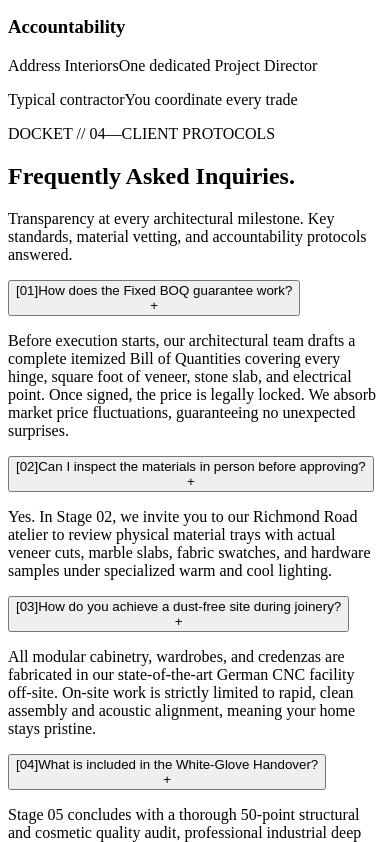
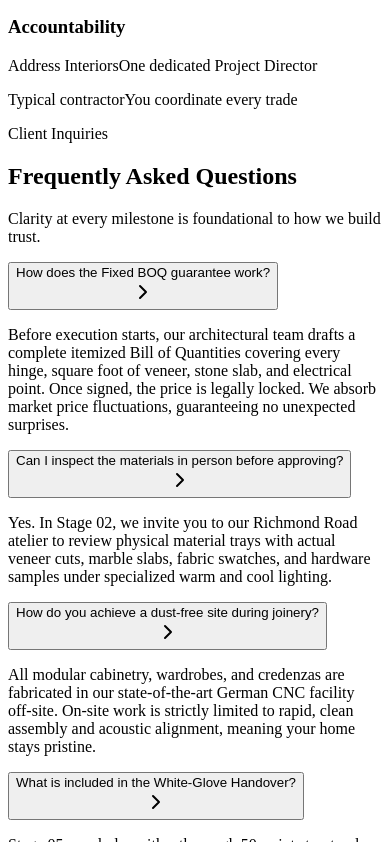
Before and after one commit to imharish05/Address_Interiors, a React (Vite) app: page /process in a window 390 px wide. Shown: the part 3702-4544 px from the top of the page. Built offline with nearby package versions, Linux system fonts and the light colour scheme; the HTML template or start-up script is replaced by a standard one.

Commit message:
Replace raw brutalist FAQ with elegant luxury accordion cards design

```diff
--- a/src/pages/ProcessPage.jsx
+++ b/src/pages/ProcessPage.jsx
@@ -275,87 +275,70 @@ export default function ProcessPage() {
         </div>
       </section>
 
-      {/* 4. FAQ - Swiss Industrial & Minimalist Architectural Telemetry */}
-      <section className={`${SECTION} bg-[#FAF9F6] border-y border-primary/15 relative overflow-hidden`}>
-        <div className={CONTAINER}>
-          {/* Section Header with Swiss Architectural Telemetry */}
-          <div className="flex flex-col md:flex-row md:items-end justify-between gap-6 pb-8 sm:pb-12 border-b border-primary/20 mb-8 sm:mb-12">
-            <div>
-              <div className="flex items-center gap-2 mb-3">
-                <span className="font-mono text-xs uppercase tracking-widest text-primary/70 font-semibold">
-                  DOCKET // 04
+      {/* 4. FAQ - Clean Luxury Minimalist Accordion */}
+      <section className="px-6 sm:px-8 lg:px-12 py-16 sm:py-20 lg:py-24 bg-primary/[0.02] border-y border-primary/10">
+        <div className="max-w-4xl mx-auto">
+          <AnimatedSection delay={0.1} className="text-center max-w-3xl mx-auto mb-12 sm:mb-16">
+            <span className="inline-flex items-center px-4 py-1.5 rounded-full text-xs font-medium bg-primary/10 text-primary border border-primary/20 mb-4">
+              Client Inquiries
             </span>
-                <span className="text-primary/30">—</span>
-                <span className="font-mono text-xs uppercase tracking-widest text-primary/70 font-semibold">
-                  CLIENT PROTOCOLS
-                </span>
-              </div>
-              <h2 className="text-3xl sm:text-4xl lg:text-5xl font-light text-primary tracking-tight leading-[1.12]">
-                Frequently Asked <span className="font-normal italic">Inquiries.</span>
+            <h2 className="text-3xl sm:text-4xl lg:text-5xl font-light text-primary tracking-tight leading-[1.15] mb-4">
+              Frequently Asked Questions
             </h2>
-            </div>
-            <p className="text-sm sm:text-base text-[#1A1A1A]/75 font-normal max-w-md leading-relaxed">
-              Transparency at every architectural milestone. Key standards, material vetting, and accountability protocols answered.
+            <p className="text-base text-[#1A1A1A]/80 leading-relaxed font-normal">
+              Clarity at every milestone is foundational to how we build trust.
             </p>
-          </div>
+          </AnimatedSection>
 
-          {/* Clean Industrial Minimalist Accordion */}
-          <div className="max-w-4xl mx-auto divide-y divide-primary/15 border-y border-primary/15">
+          <AnimatedSection delay={0.2}>
+            <div className="space-y-4">
               {FAQS.map((faq, idx) => {
                 const isOpen = openFaq === idx;
-              const indexFormatted = String(idx + 1).padStart(2, "0");
-
                 return (
                   <div
                     key={faq.question}
-                  className={`transition-colors duration-300 ${
-                    isOpen ? "bg-primary/[0.025]" : "hover:bg-primary/[0.01]"
+                    className={`rounded-2xl border transition-all duration-300 overflow-hidden ${
+                      isOpen
+                        ? "bg-white border-primary/35 shadow-md shadow-primary/[0.04]"
+                        : "bg-white/80 hover:bg-white border-primary/15 hover:border-primary/30"
                     }`}
                   >
                     <button
                       type="button"
                       onClick={() => setOpenFaq(isOpen ? -1 : idx)}
                       aria-expanded={isOpen}
-                    className="w-full flex items-start sm:items-center justify-between gap-4 sm:gap-8 py-6 sm:py-7 text-left group cursor-pointer px-2 sm:px-4"
+                      className="w-full flex items-center justify-between gap-6 p-6 sm:p-7 text-left cursor-pointer group"
                     >
-                    <div className="flex items-start sm:items-center gap-4 sm:gap-6 flex-1">
-                      {/* Monospaced Technical Telemetry Index */}
-                      <span className="font-mono text-xs sm:text-sm font-semibold tracking-wider text-primary/50 group-hover:text-primary transition-colors shrink-0 pt-0.5 sm:pt-0">
-                        [{indexFormatted}]
-                      </span>
-
-                      {/* Question Headline */}
                       <span
-                        className={`text-base sm:text-xl font-light tracking-tight transition-colors duration-200 ${
-                          isOpen
-                            ? "text-primary font-normal"
-                            : "text-[#1A1A1A] group-hover:text-primary"
+                        className={`text-base sm:text-lg font-light tracking-tight transition-colors duration-200 ${
+                          isOpen ? "text-primary font-normal" : "text-[#1A1A1A] group-hover:text-primary"
                         }`}
                       >
                         {faq.question}
                       </span>
-                    </div>
 
-                    {/* Brutalist Mechanical Minimalist Indicator */}
                       <div
-                      className={`shrink-0 w-8 h-8 rounded-lg border flex items-center justify-center font-mono text-xs transition-all duration-300 ${
+                        className={`w-8 h-8 rounded-full border flex items-center justify-center shrink-0 transition-all duration-300 ${
                           isOpen
-                          ? "bg-primary text-secondary border-primary shadow-sm rotate-45"
+                            ? "bg-primary text-white border-primary"
                             : "border-primary/25 text-primary group-hover:border-primary group-hover:bg-primary/5"
                         }`}
                       >
-                      +
+                        <ChevronRight
+                          className={`w-4 h-4 transition-transform duration-300 ${
+                            isOpen ? "rotate-90" : ""
+                          }`}
+                        />
                       </div>
                     </button>
 
-                  {/* Smooth Collapse Content */}
                     <div
-                    className={`grid transition-all duration-400 ease-out ${
+                      className={`grid transition-all duration-300 ease-out ${
                         isOpen ? "grid-rows-[1fr] opacity-100" : "grid-rows-[0fr] opacity-0"
                       }`}
                     >
                       <div className="overflow-hidden">
-                      <div className="pl-10 sm:pl-16 pr-4 sm:pr-12 pb-7 text-sm sm:text-base text-[#1A1A1A]/80 font-normal leading-relaxed border-l-2 border-primary/20 ml-2 sm:ml-4 mb-2">
+                        <div className="px-6 sm:px-7 pb-6 sm:pb-7 pt-1 text-sm sm:text-base text-[#1A1A1A]/75 font-normal leading-relaxed border-t border-primary/10">
                           <p>{faq.answer}</p>
                         </div>
                       </div>
@@ -364,6 +347,7 @@ export default function ProcessPage() {
                 );
               })}
             </div>
+          </AnimatedSection>
         </div>
       </section>
 
```
Lines whose indentation alone changed are shown as unchanged.
